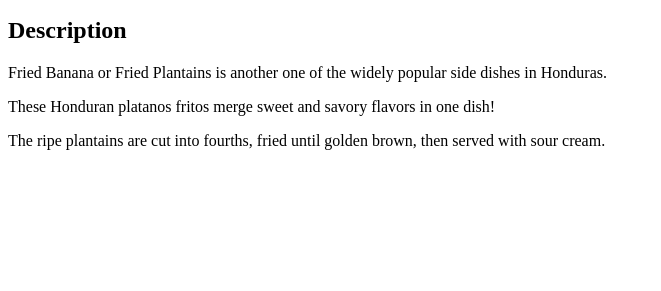
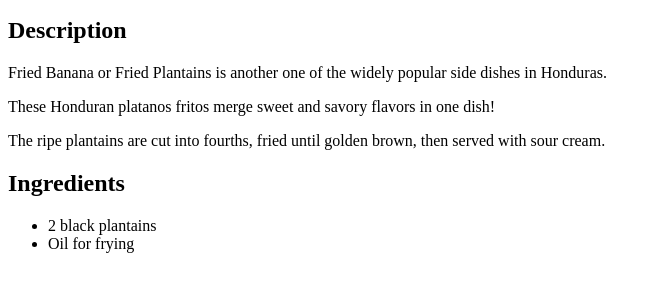
Before and after one commit to kel-gonza/odin-recipes, a plain HTML site: page recipes/platanos.html in a window 1280 px wide. Shown: the part 101-392 px from the top of the page, without its empty margins (0-661 px from the left). Drawn offline with Linux system fonts and the light colour scheme.

Commit message:
Add Ingredients

```diff
--- a/recipes/platanos.html
+++ b/recipes/platanos.html
@@ -12,6 +12,11 @@
         <p>Fried Banana or Fried Plantains is another one of the widely popular side dishes in Honduras.</p>
         <p>These Honduran platanos fritos merge sweet and savory flavors in one dish!</p>
         <p>The ripe plantains are cut into fourths, fried until golden brown, then served with sour cream.</p>
+        <h2>Ingredients</h2>
+        <ul>
+            <li>2 black plantains</li>
+            <li>Oil for frying</li>
+        </ul>
 
     </body>
 </html>
```
